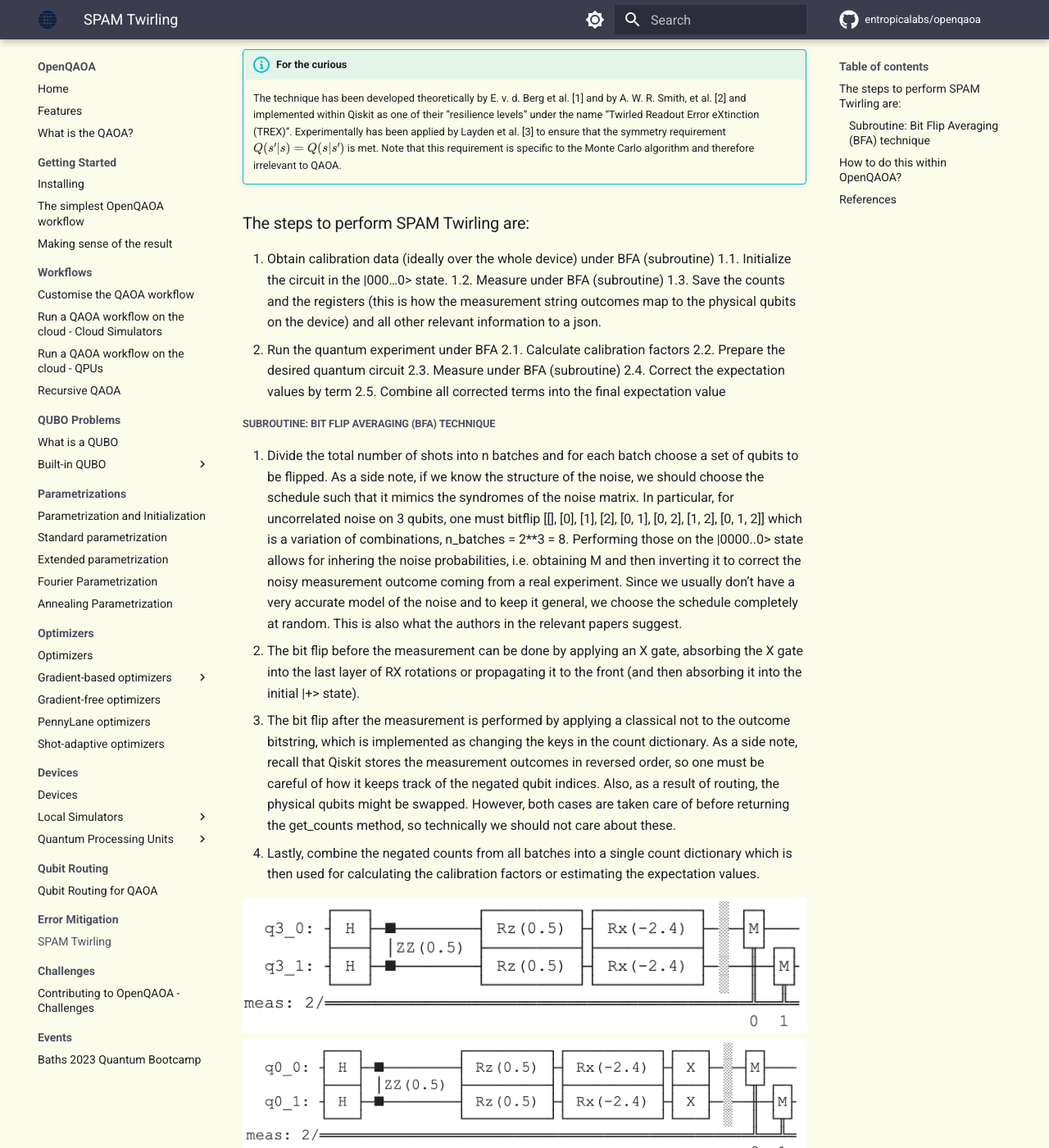
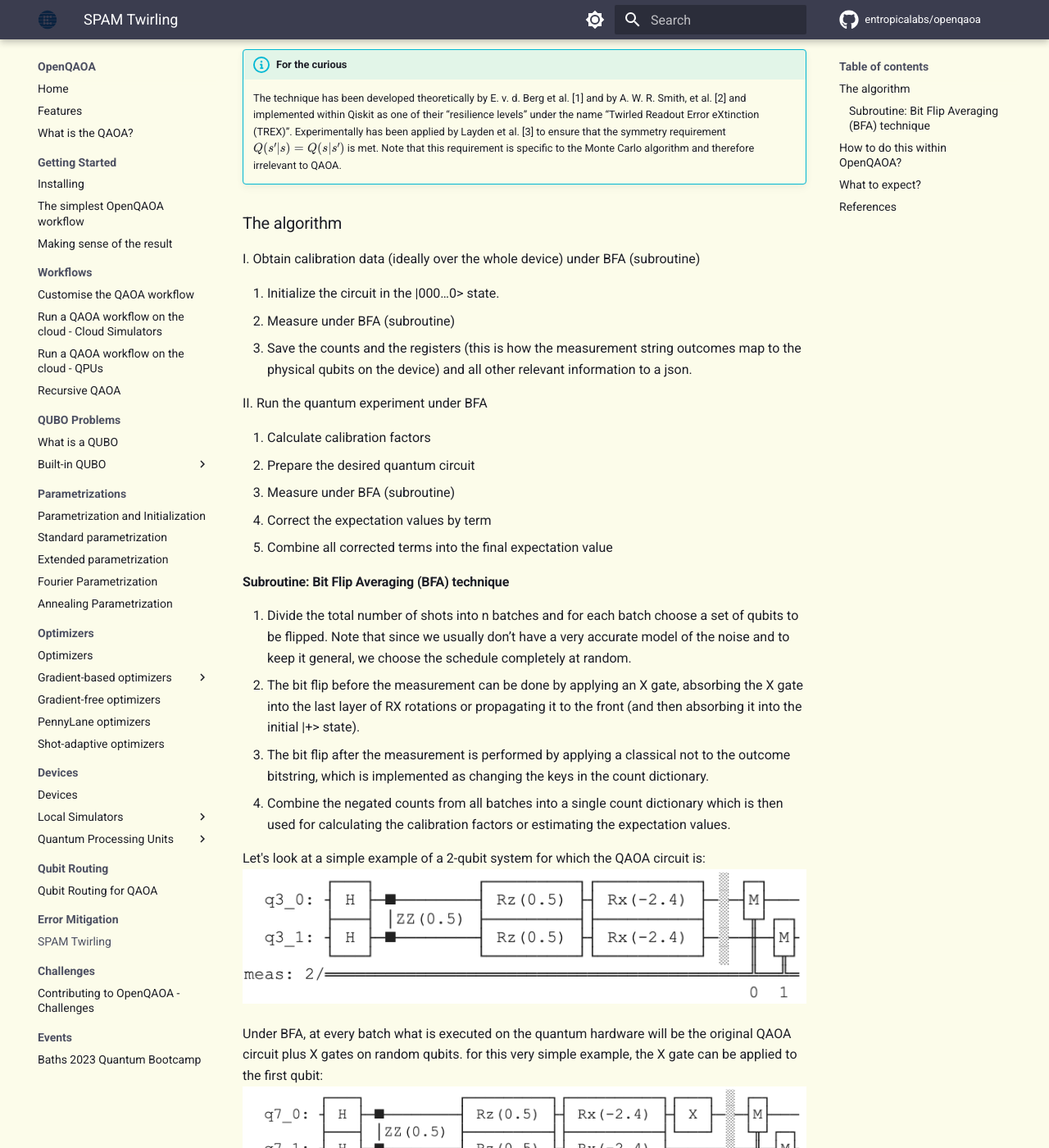
Before and after one commit to entropicalabs/openqaoa-website, an MkDocs documentation site: the page built from docs/error-mitigation/spam-twirling.md, in a window 1280 px wide and 1400 px high, scrolled down 319 px. Shown: the whole window at 82% size. Built offline with MkDocs 1.6.1 and Material for MkDocs 9.7.7, drawn with Linux system fonts in a browser that asks for light colours; comment, search, counter and statistics services are not loaded; some of the changed text lies outside the part shown.

Commit message:
adding results

````diff
--- a/docs/error-mitigation/spam-twirling.md
+++ b/docs/error-mitigation/spam-twirling.md
@@ -7,52 +7,61 @@ A calibration factor from the diagonal noise channel is obtained by measuring qu
     The technique has been developed theoretically by E. v. d. Berg et al. [1] and by A. W. R. Smith, et al. [2] and implemented within Qiskit as one of their “resilience levels” under the name “Twirled Readout Error eXtinction (TREX)”. Experimentally has been applied by Layden et al. [3] to ensure that the  symmetry requirement $Q(s'| s) = Q(s |s')$ is met. Note that this requirement is specific to the Monte Carlo algorithm and therefore irrelevant to QAOA.
 
 
-### The steps to perform SPAM Twirling are:
-1. Obtain calibration data (ideally over the whole device) under BFA (subroutine)
-1.1. Initialize the circuit in the |000…0> state.
-1.2. Measure under BFA (subroutine)
-1.3. Save the counts and the registers (this is how the measurement string outcomes map to the physical qubits on the device) and all other relevant information to a json.
-2. Run the quantum experiment under BFA
-2.1. Calculate calibration factors
-2.2. Prepare the desired quantum circuit
-2.3. Measure under BFA (subroutine)
-2.4. Correct the expectation values by term
-2.5. Combine all corrected terms into the final expectation value
+### The algorithm
+I. Obtain calibration data (ideally over the whole device) under BFA (subroutine)
 
-##### Subroutine: Bit Flip Averaging (BFA) technique
+1. Initialize the circuit in the |000…0> state.
+2. Measure under BFA (subroutine)
+3. Save the counts and the registers (this is how the measurement string outcomes map to the physical qubits on the device) and all other relevant information to a json.
 
-1. Divide the total number of shots into n batches and for each batch choose a set of qubits to be flipped.
-As a side note, if we know the structure of the noise, we should choose the schedule such that it mimics the syndromes of the noise matrix. In particular, for uncorrelated noise on 3 qubits, one must bitflip [[], [0], [1], [2], [0, 1], [0, 2], [1, 2], [0, 1, 2]] which is a variation of combinations, n_batches = 2**3 = 8. Performing those on the |0000..0> state allows for inhering the noise probabilities, i.e. obtaining M and then inverting it to correct the noisy measurement outcome coming from a real experiment.
-Since we usually don’t have a very accurate model of the noise and to keep it general, we choose the schedule completely at random. This is also what the authors in the relevant papers suggest.
+II. Run the quantum experiment under BFA
+
+1. Calculate calibration factors
+2. Prepare the desired quantum circuit
+3. Measure under BFA (subroutine)
+4. Correct the expectation values by term
+5. Combine all corrected terms into the final expectation value
+
+#### Subroutine: Bit Flip Averaging (BFA) technique
+
+1. Divide the total number of shots into n batches and for each batch choose a set of qubits to be flipped. Note that since we usually don’t have a very accurate model of the noise and to keep it general, we choose the schedule completely at random.
 2. The bit flip before the measurement can be done by applying an X gate, absorbing the X gate into the last layer of RX rotations or propagating it to the front (and then absorbing it into the initial |+> state).
 3. The bit flip after the measurement is performed by applying a classical not to the outcome bitstring, which is implemented as changing the keys in the count dictionary.
-As a side note, recall that Qiskit stores the measurement outcomes in reversed order, so one must be careful of how it keeps track of the negated qubit indices. Also, as a result of routing, the physical qubits might be swapped. However, both cases are taken care of before returning the get_counts method, so technically we should not care about these.
-4. Lastly, combine the negated counts from all batches into a single count dictionary which is then used for calculating the calibration factors or estimating the expectation values.
+4. Combine the negated counts from all batches into a single count dictionary which is then used for calculating the calibration factors or estimating the expectation values.
 
+Let's look at a simple example of a 2-qubit system for which the QAOA circuit is:
+![circuit_original](/img/spam_twirling_circuit_0.png)
 
-![circuit_original](/img/spam_twirling_circuit_0.png)
+Under BFA, at every batch what is executed on the quantum hardware will be the original QAOA circuit plus X gates on random qubits. for this very simple example, the X gate can be applied to the first qubit:
+![circuit_XI](/img/spam_twirling_circuit_2.png)
+to the second one:
+![circuit_IX](/img/spam_twirling_circuit_3.png)
+or to both:
 ![circuit_XX](/img/spam_twirling_circuit_1.png)
-![circuit_XI](/img/spam_twirling_circuit_2.png)
-![circuit_IX](/img/spam_twirling_circuit_3.png)
 
 ### How to do this within OpenQAOA?
 
-In the workflows, this can be implemented simply by:
+In the workflows, this can be implemented by simply doing:
 ```Python
-q.set_error_mitigation_properties(error_mitigation_technique='spam_twirling', n_batches=4, calibration_data_location='filename')
+q.set_error_mitigation_properties(error_mitigation_technique='spam_twirling',
+                                  n_batches=4,
+                                  calibration_data_location='filename',
+                                  )
 ```
 
-Internally, this wrap the backend to allow for dividing the computation in batches where a different set of qubits will be negated.
+Internally, this wraps the backend to allow for dividing the computation in batches where a different set of qubits will be negated.
 ```Python
-if(self.error_mitigation_properties.error_mitigation_technique == "spam_twirling"):
-        self.backend = SPAMTwirlingWrapper(
-            backend=self.backend,
+if self.error_mitigation_properties.error_mitigation_technique == 'spam_twirling':
+    self.backend = SPAMTwirlingWrapper(backend=self.backend,
             n_batches=self.error_mitigation_properties.n_batches,
-            calibration_data_location=self.error_mitigation_properties.calibration_data_location,
-            )
+            calibration_data_location=self.error_mitigation_properties.calibration_data_location)
+
 ```
 
-The BaseWrapper class can be ...
+### What to expect?
+Let's see the technique in practice by solving MaxCut on a u3R graph for n=6 qubits. In this example, we use the Rigetti 7 qubit device (as a noisy QVM) with 1000 shots divided into 10 batches, but one can very easily change the number of batches or shots to improve the results.
+![results_rigetti](/img/spam_twirling_results_rigetti.png)
+The plot above shows a slice of the landscape at $\gamma=0.25$ and for various $\beta$. It is clear that by performing SPAM Twirling we obtain (the orange line) energies much closer to the theoretically simulated ones (dark blue line).
 
 ## References
 ----------
````
Also changed, not shown: docs/img/spam_twirling_results_rigetti.png (added).
